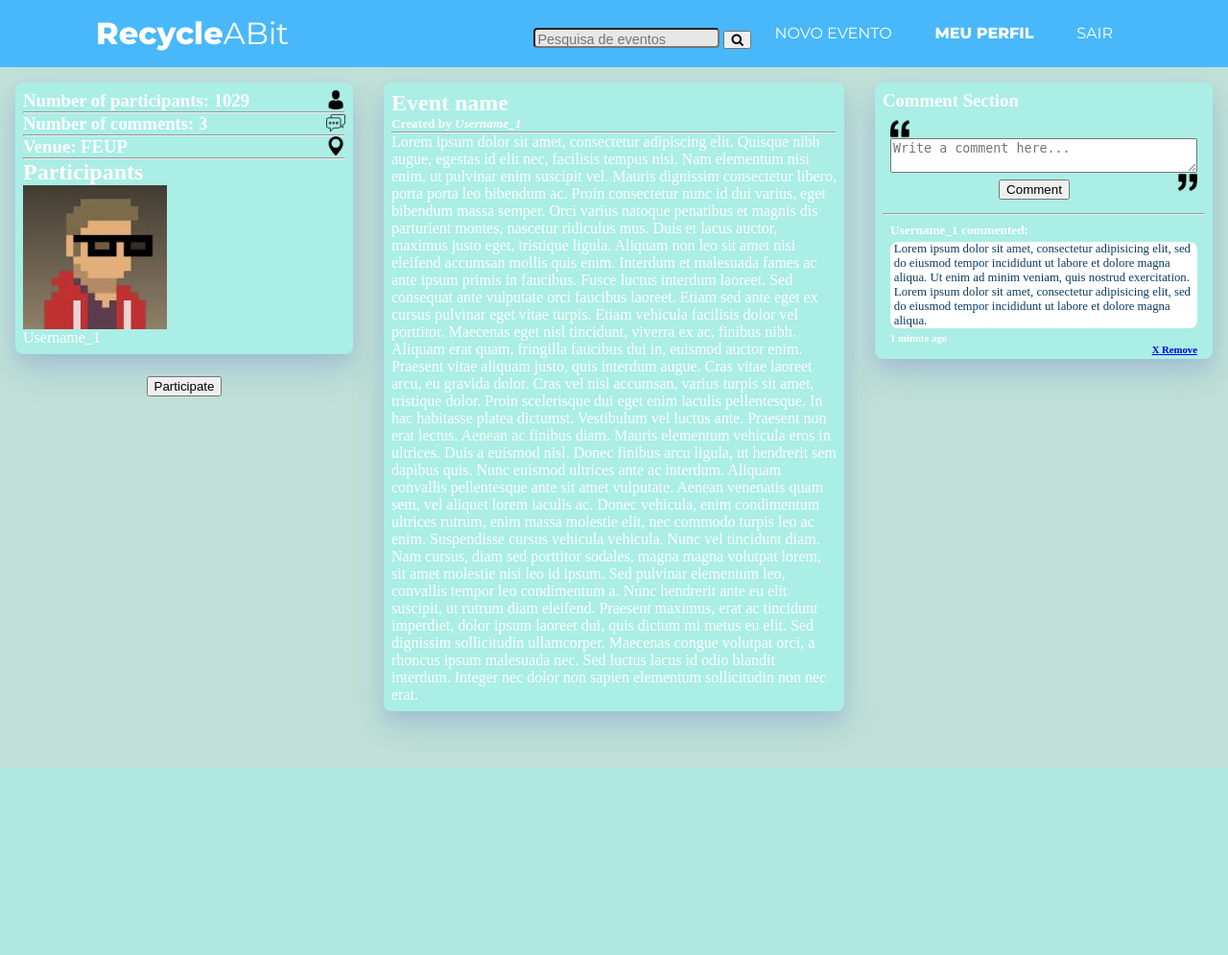
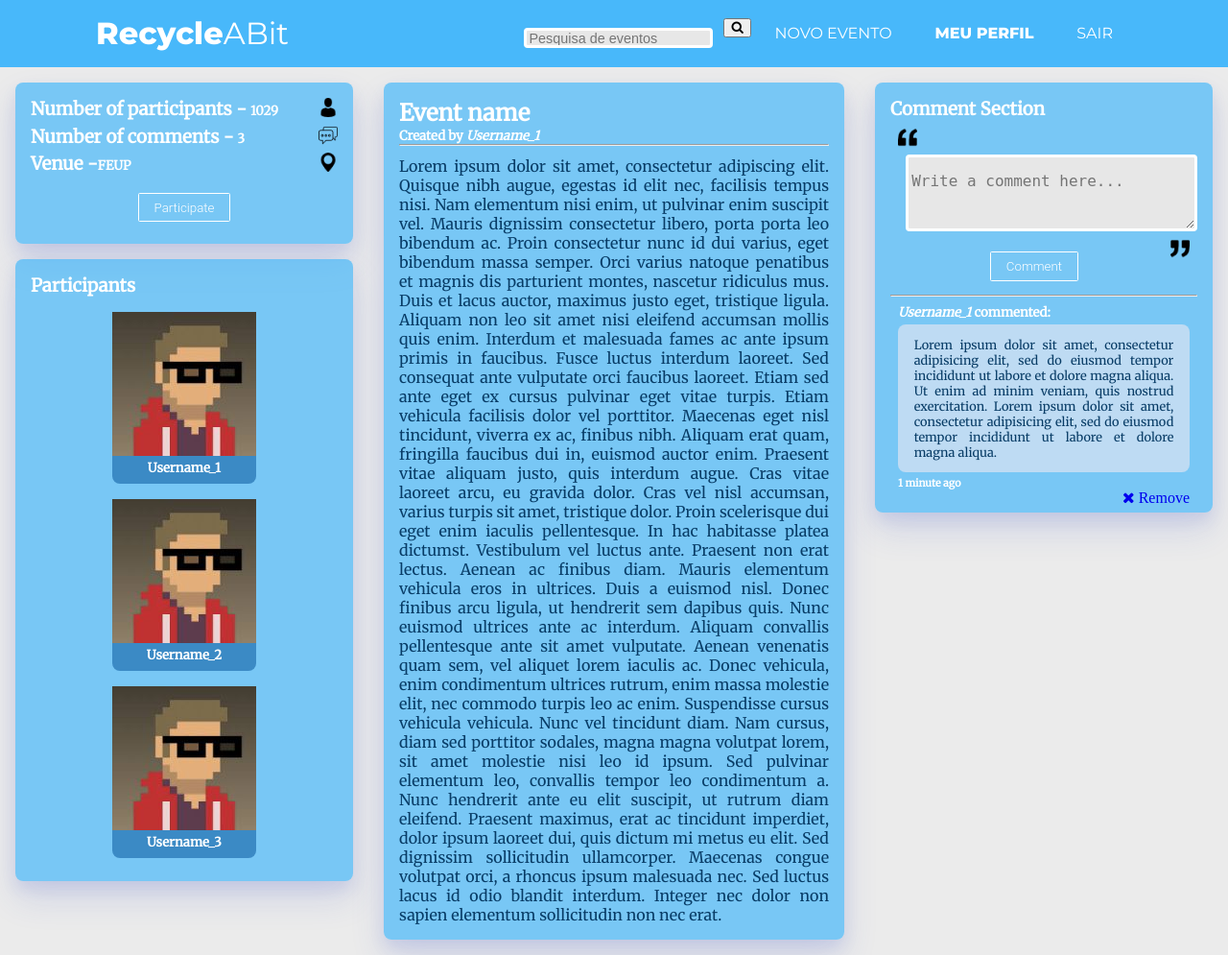
Before and after one commit to paulomaia20/Projecto-ESIN, a PHP site: the page made by HTML Mockups/event_page.html in a window 1280 px wide. Shown: the whole page at 96% size. Before the commit the page ends 800 px from the top, so only its background shows below. Run offline with PHP 8.4, Linux system fonts and the light colour scheme.

Commit message:
Final Event Page

```diff
--- a/HTML Mockups/FAQs.html
+++ b/HTML Mockups/FAQs.html
@@ -1,6 +1,6 @@
 <html lang="en-US">
     <head>
-        <title>RecycleABit</title>
+        <title>RecycleABit - FAQs</title>
         <link href="css/FAQs.css" rel="stylesheet" type="text/css">
         <link href="css/navbar.css" rel="stylesheet"type="text/css">
         <meta charset="utf-8">
--- a/HTML Mockups/create_event.html
+++ b/HTML Mockups/create_event.html
@@ -11,6 +11,7 @@
     <link href='http://fonts.googleapis.com/css?family=Open+Sans:400,300,700' rel='stylesheet' type='text/css'>
     <link rel="stylesheet" href="https://stackpath.bootstrapcdn.com/font-awesome/4.7.0/css/font-awesome.min.css">
 	<link href="https://fonts.googleapis.com/css?family=Montserrat:300,400,800" rel="stylesheet">
+
 </head>
 
 <body>
--- a/HTML Mockups/css/event_page.css
+++ b/HTML Mockups/css/event_page.css
@@ -2,34 +2,42 @@
     margin:0px;
 }
     body {
+    color: #fff;
     height:100%;
-    background-color:rgb(192, 224, 215);
     margin:0px;
-    color: #ffffff;
+    }
+
+    p{
+        color: #083c66;
+        padding-top: .7em;
+        text-align: justify;
     }
 
     .right-bar {
         float: right;
         width: 30%;
+
     }
 
     .middle-bar {
         display: inline-block;
         margin-left: auto;
         margin-right: auto;
-        width: 40%
+        width: 40%;
+
     }
 
     .left-bar {
         float: left;
         width: 30%;
+
     }
 
     .wrapper{
         size: 100%;
-        padding: 0.5em;
+        padding: 1em;
         margin: 1em;
-        background-color: rgb(170, 238, 229);
+        background: rgb(72,184,250,0.7);
         box-shadow: 0 8px 15px rgba(54,79,199,0.1), 0 18px 35px rgba(54,79,199,0.15);
         border-radius: 0.5em;
     }
@@ -38,18 +46,20 @@
         margin: .5em;
     }
     .post-description {
-        background-color: rgb(255, 255, 255);
+        background-color:#bedbf3;
         border-radius: 0.5em;
     }
 
     .post-description p {
         color: #083c66;
         margin:0.3em;
+        padding:1em;
         font-size: 0.8em;
     }
 
     .event-info{
         display: inline-block;
+        padding-bottom: .3em;
 
     }
     .status-upload{
@@ -60,10 +70,6 @@
     .button{
         margin:.5em;
         }
-
-    .text-input{
-        width: 100%;
-    }
 
     .icon-right{
         float: right;
@@ -81,3 +87,46 @@
     .delete{
         float: right;
     }
+    .list-participants{
+        margin-top:.5em;
+        text-align: center;
+    }
+    .participant{
+        display: inline-block;
+        text-align: center;
+        background-color: rgba(33, 112, 177, 0.699);
+        border-radius: 0.5em;
+        margin:.5em;
+        padding-bottom: .5em;
+
+    }
+    .participant h5{
+        margin-top: .3em;
+    }
+    textarea{
+        resize: vertical;
+        width: 305px;
+        height: 80px;
+        max-width: 100%;
+    }
+
+    .button{
+    display:inline-block;
+    padding:0.5em 1.2em;
+    border:0.1em solid #FFFFFF;
+    margin-top:1em;
+    border-radius:0.12em;
+    box-sizing: border-box;
+    text-decoration:none;
+    font-family:'Roboto',sans-serif;
+    font-weight:300;
+    color:#FFFFFF;
+    text-align:center;
+    transition: all 0.2s;
+    background: rgba(72, 185, 250, 0);
+
+    }
+    button:hover{
+    color:#000000;
+    background-color:#FFFFFF;
+    }
--- a/HTML Mockups/css/form.css
+++ b/HTML Mockups/css/form.css
@@ -12,7 +12,6 @@ textarea.form-control {
     font-size: 16px;
     font-weight: 300;
     line-height: 60px;
-    width: 100%;
     color: #888;
     -moz-border-radius: 4px; -webkit-border-radius: 4px; border-radius: 4px;
     -moz-box-shadow: none; -webkit-box-shadow: none; box-shadow: none;
--- a/HTML Mockups/event_page.html
+++ b/HTML Mockups/event_page.html
@@ -1,7 +1,10 @@
 <html lang="en-US">
 
 <head>
-    <title>RecycleABit - Profile</title>
+    <title>RecycleABit - Event Page</title>
+    <link rel="stylesheet" href="css/form.css">
+    <link rel="stylesheet" href="css/style_withoutgridlayout.css">
+
     <link rel="stylesheet" href="css/event_page.css">
     <link href="https://fonts.googleapis.com/css?family=Merriweather" rel="stylesheet" type='text/css'>
     <link href='http://fonts.googleapis.com/css?family=Open+Sans:400,300,700' rel='stylesheet' type='text/css'>
@@ -31,20 +34,31 @@
 
         <div class="left-bar">
             <div class="wrapper">
-            <h3 class="event-info">Number of participants: 1029 </h3> <img src="img/man-user.png" alt="user" class="icon-right">
-            <hr>
-            <h3 class="event-info">Number of comments: 3</h3> <img src="img/chat.png" alt="comment" class="icon-right">
-            <hr>
-            <h3 class="event-info">Venue: FEUP</h3> <img src="img/localization.png" alt="venue" class="icon-right">
-            <hr>
-            <h2>Participants</h2>
-            <div class="participant">
-                <img src="img/avatar_1.jpg" alt="avatar_1"> <p> Username_1 </p>
+            <h3 class="event-info">Number of participants - </h3> <h5 class="event-info"> 1029</h5> <img src="img/man-user.png" alt="user" class="icon-right">
+            <br>
+            <h3 class="event-info">Number of comments - </h3> <h5 class="event-info"> 3</h5><img src="img/chat.png" alt="comment" class="icon-right">
+            <br>
+            <h3 class="event-info">Venue - </h3><h5 class="event-info"> FEUP</h5><img src="img/localization.png" alt="venue" class="icon-right">
+            <div class="wrapper-button">
+                    <button type="submit" class="button"> Participate</button>
             </div>
             </div>
-            <div class="wrapper-button">
-                <button type="submit" class="button"> Participate</button>
+
+            <div class="wrapper">
+                <h3>Participants</h3>
+                <div class="list-participants">
+                <div class="participant">
+                    <img src="img/avatar_1.jpg" alt="avatar_1"> <h5> Username_1 </h5>
+                </div>
+                <div class="participant">
+                    <img src="img/avatar_1.jpg" alt="avatar_1"> <h5> Username_2 </h5>
+                </div>
+                <div class="participant">
+                    <img src="img/avatar_1.jpg" alt="avatar_1"> <h5> Username_3 </h5>
+                </div>
+                </div>
             </div>
+
         </div>
         <div class="middle-bar">
             <article class="wrapper">
@@ -71,7 +85,7 @@
             </div>
             <hr>
             <div class="post">
-                <h5><b>Username_1</b> commented:</h5>
+                <h5><i>Username_1 </i> commented:</h5>
                 <div class="post-description">
                     <p>Lorem ipsum dolor sit amet, consectetur adipisicing elit, sed do eiusmod tempor incididunt
                 ut labore et dolore magna aliqua. Ut enim ad minim veniam, quis nostrud exercitation.
@@ -80,7 +94,7 @@
                 </div>
                 <div class="stats">
                     <h6 class="text-muted-time">1 minute ago</h6>
-                    <a class="delete" href="#"><h6> <b>X</b> Remove </h6> </a>
+                    <a class="delete" href="#"> <i class="fa fa-close"> Remove </i> </a>
                 </div>
             </div>
         </aside>
```
